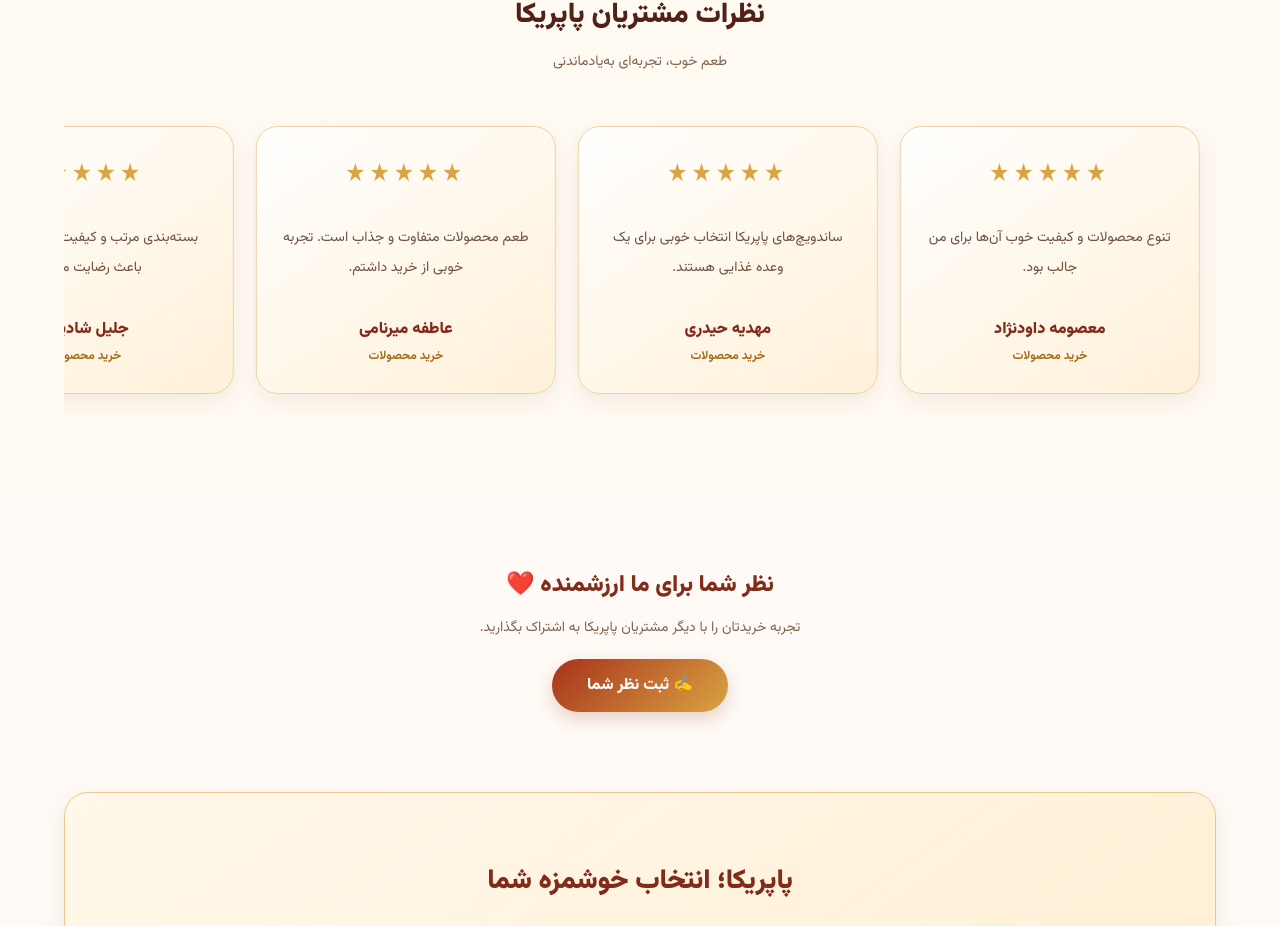
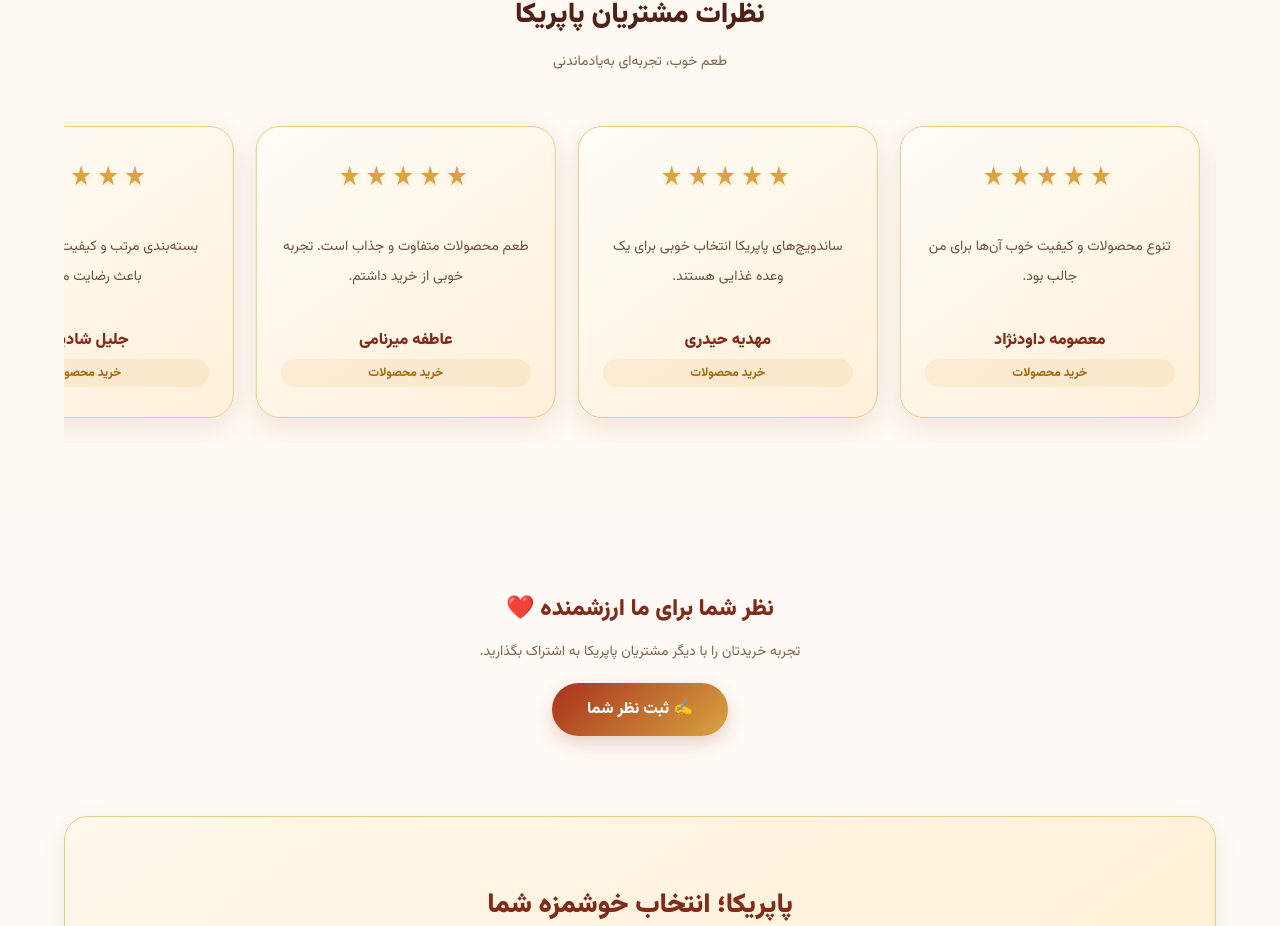
Before and after one commit to romistay/paprika-store, a React (Vite) app: page / in a window 1280 px wide. Shown: the part 2476-3402 px from the top of the page. Built offline with nearby package versions, Linux system fonts and the light colour scheme.

Commit message:
Update index.css

```diff
--- a/src/index.css
+++ b/src/index.css
@@ -1812,27 +1812,31 @@ background: url("/paprika-store/Paprika%20Deli%20Feast%20Advertisement%281%29.pn
   gap: 22px;
 }
 
+
 .review-card {
-  padding: 28px 22px;
-  text-align: center;
-  background: linear-gradient(145deg, #ffffff, #fff1d9);
-  border: 1px solid #ead2a5;
-  border-radius: 22px;
-  box-shadow: 0 8px 22px rgba(100, 50, 20, 0.08);
-  transition: 0.3s ease;
+  position: relative;
+  padding: 30px 24px;
+  text-align: center;
+  background: linear-gradient(145deg, #fffdf8, #fff0d9);
+  border: 1px solid #e8c98e;
+  border-radius: 24px;
+  box-shadow: 0 10px 28px rgba(100, 50, 20, 0.10);
+  transition: all 0.4s ease;
+  overflow: hidden;
 }
 
 .review-card:hover {
-  transform: translateY(-6px);
+  transform: translateY(-9px);
   border-color: #d9a441;
-  box-shadow: 0 14px 28px rgba(100, 50, 20, 0.13);
+  box-shadow: 0 18px 35px rgba(100, 50, 20, 0.17);
 }
 
 .review-stars {
   color: #d9a441;
-  font-size: 25px;
-  letter-spacing: 4px;
-  margin-bottom: 15px;
+  font-size: 27px;
+  letter-spacing: 5px;
+  margin-bottom: 18px;
+  text-shadow: 0 2px 5px rgba(217, 164, 65, 0.2);
 }
 
 .review-card p {
@@ -1846,14 +1850,19 @@ background: url("/paprika-store/Paprika%20Deli%20Feast%20Advertisement%281%29.pn
   color: #812b1b;
   font-size: 16px;
   font-weight: 900;
-  margin: 15px 0 5px;
+  margin: 17px 0 6px;
 }
 
 .review-card span {
+  display: inline-block;
   color: #a66b16;
   font-size: 12px;
-  font-weight: 700;
-}
+  font-weight: 800;
+  padding: 5px 14px;
+  background: rgba(217, 164, 65, 0.12);
+  border-radius: 20px;
+}
+
 
 @media (max-width: 750px) {
   .reviews-grid {
```
